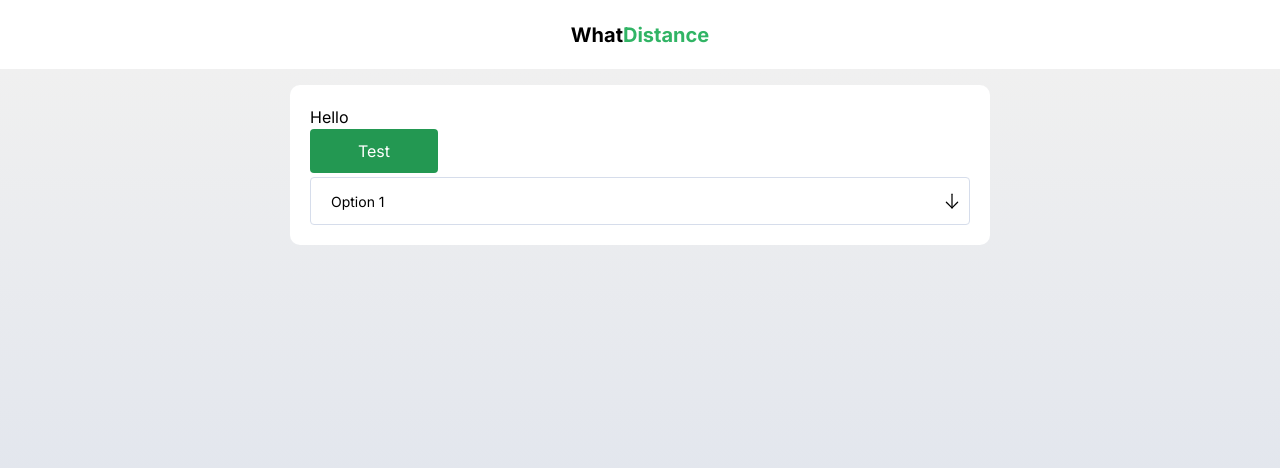
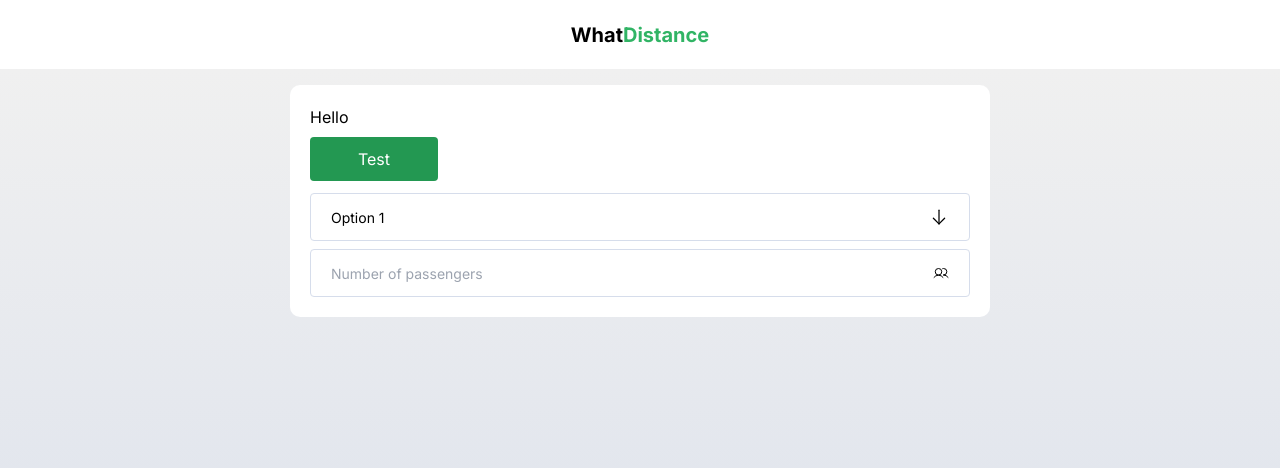
Before and after one commit to juanvl/whatdistance, a React (Vite) app: page /playground in a window 1280 px wide. Shown: the top 468 px of the page. Built offline with nearby package versions, Linux system fonts and the light colour scheme.

Commit message:
input styling adjustments

```diff
--- a/src/components/Autocomplete/index.tsx
+++ b/src/components/Autocomplete/index.tsx
@@ -37,7 +37,7 @@ export function Autocomplete({ options, value, onChange }: AutocompleteProps) {
               setQuery(event.target.value);
             }}
           />
-          <Combobox.Button className="absolute inset-y-0 right-0 flex items-center pr-2">
+          <Combobox.Button className="text-gray-400 m-0 p-0">
             <ArrowDown className="text-gray-400 h-5 w-5" aria-hidden="true" />
           </Combobox.Button>
         </div>
--- a/src/components/TextField/index.tsx
+++ b/src/components/TextField/index.tsx
@@ -22,7 +22,7 @@ export interface TextInputIconProps {
 }
 
 function TextFieldIcon(props: TextInputIconProps) {
-  return <i className="text-gray-400 h-6 w-6">{props.children}</i>;
+  return <i className="text-gray-400 m-0 p-0">{props.children}</i>;
 }
 
 TextFieldIcon.displayName = 'TextInput.Icon';
--- a/src/pages/Playground/index.tsx
+++ b/src/pages/Playground/index.tsx
@@ -1,8 +1,10 @@
+import { Users } from 'phosphor-react';
 import { useState } from 'react';
 import { Autocomplete, Option } from '../../components/Autocomplete';
 import { Button } from '../../components/Button';
 import { Paper } from '../../components/Paper';
 import { Text } from '../../components/Text';
+import TextField from '../../components/TextField';
 
 const autocompleteOptions = [
   { id: 1, label: 'Option 1' },
@@ -20,7 +22,7 @@ function Playground() {
   return (
     <div className="fixed h-full w-full bg-gradient-to-t from-gray2 to-background p-4">
       <div className="mx-auto flex max-w-[700px] flex-col">
-        <Paper className="flex flex-col">
+        <Paper className="flex flex-col gap-2">
           <Text>Hello</Text>
           <Button>Test</Button>
 
@@ -29,6 +31,19 @@ function Playground() {
             value={autocompleteValue}
             onChange={setAutocompleteValue}
           />
+
+          <TextField>
+            <TextField.Input
+              type="number"
+              min={1}
+              id="numberOfPassengers"
+              placeholder="Number of passengers"
+            />
+
+            <TextField.Icon>
+              <Users />
+            </TextField.Icon>
+          </TextField>
         </Paper>
       </div>
     </div>
```
